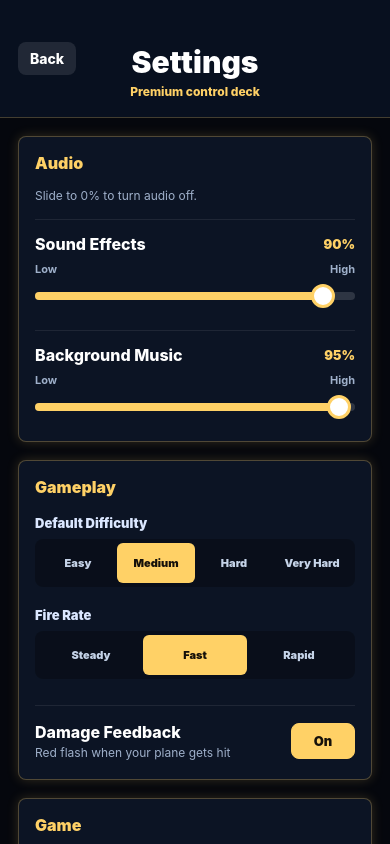
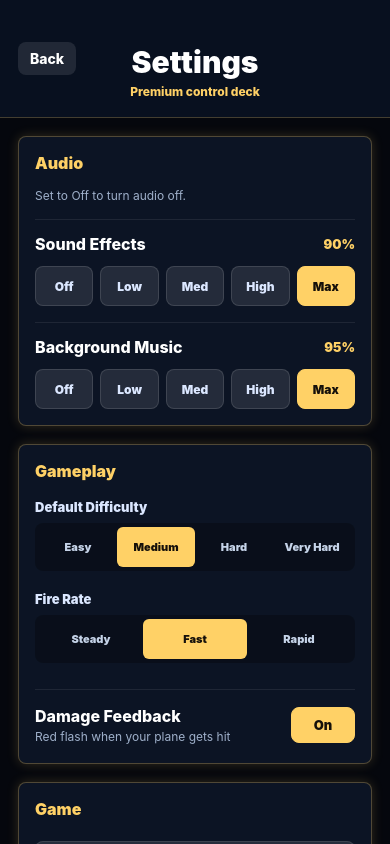
Before and after one commit to armanali13000/AirplaneShooter, a React Native app: screen /Settings in a window 390 px wide. Built offline with nearby package versions, Linux system fonts and the light colour scheme.

Commit message:
Fixed Settings audio control crash.

```diff
--- a/app.json
+++ b/app.json
@@ -2,7 +2,7 @@
   "expo": {
     "name": "Air Shooter",
     "slug": "air-shooter",
-    "version": "2.0.0",
+    "version": "2.0.2",
     "orientation": "portrait",
     "icon": "./assets/icon.png",
     "userInterfaceStyle": "light",
@@ -17,7 +17,7 @@
     },
     "android": {
       "package": "com.armanix.airshooter",
-      "versionCode": 2,
+      "versionCode": 4,
       "adaptiveIcon": {
         "foregroundImage": "./assets/adaptive-icon.png",
         "backgroundColor": "#ffffff"
--- a/package.json
+++ b/package.json
@@ -1,6 +1,6 @@
 {
   "name": "airplaneshooter",
-  "version": "2.0.0",
+  "version": "2.0.2",
   "main": "index.ts",
   "scripts": {
     "start": "expo start",
--- a/screens/SettingsScreen.tsx
+++ b/screens/SettingsScreen.tsx
@@ -1,8 +1,6 @@
-import React, { useEffect, useRef, useState } from 'react';
+import React, { useEffect, useState } from 'react';
 import {
   Alert,
-  LayoutChangeEvent,
-  PanResponder,
   Pressable,
   ScrollView,
   StyleSheet,
@@ -32,50 +30,29 @@ const normalizeVolume = (value: string | null, fallback: number) => {
   return Number.isFinite(parsed) ? Math.max(0, Math.min(parsed, 1)) : fallback;
 };
 
-function VolumeSlider({
+const volumeOptions = [
+  { label: 'Off', value: 0 },
+  { label: 'Low', value: 0.25 },
+  { label: 'Med', value: 0.5 },
+  { label: 'High', value: 0.75 },
+  { label: 'Max', value: 1 },
+];
+
+function VolumeLevelControl({
   label,
   value,
   onChange,
-  onComplete,
-  onSliding,
+  onSave,
 }: {
   label: string;
   value: number;
   onChange: (value: number) => void;
-  onComplete: (value: number) => void;
-  onSliding: (sliding: boolean) => void;
+  onSave: (value: number) => void;
 }) {
-  const trackWidthRef = useRef(1);
-  const latestValueRef = useRef(value);
-
-  const updateFromX = (x: number) => {
-    const nextValue = Math.max(0, Math.min(x / trackWidthRef.current, 1));
-    const rounded = Number(nextValue.toFixed(2));
-    latestValueRef.current = rounded;
-    onChange(rounded);
+  const saveValue = (nextValue: number) => {
+    onChange(nextValue);
+    onSave(nextValue);
   };
-
-  const panResponder = useRef(
-    PanResponder.create({
-      onStartShouldSetPanResponder: () => true,
-      onMoveShouldSetPanResponder: () => true,
-      onPanResponderGrant: (event) => {
-        onSliding(true);
-        updateFromX(event.nativeEvent.locationX);
-      },
-      onPanResponderMove: (event) => {
-        updateFromX(event.nativeEvent.locationX);
-      },
-      onPanResponderRelease: () => {
-        onSliding(false);
-        onComplete(latestValueRef.current);
-      },
-      onPanResponderTerminate: () => {
-        onSliding(false);
-        onComplete(latestValueRef.current);
-      },
-    })
-  ).current;
 
   return (
     <View style={styles.sliderBlock}>
@@ -83,20 +60,21 @@ function VolumeSlider({
         <Text style={styles.optionLabel}>{label}</Text>
         <Text style={styles.sliderValue}>{Math.round(value * 100)}%</Text>
       </View>
-      <View style={styles.sliderLabels}>
-        <Text style={styles.sliderHint}>Low</Text>
-        <Text style={styles.sliderHint}>High</Text>
-      </View>
-      <View
-        style={styles.sliderTrack}
-        onLayout={(event: LayoutChangeEvent) => {
-          trackWidthRef.current = event.nativeEvent.layout.width;
-        }}
-        {...panResponder.panHandlers}
-      >
-        <View style={styles.sliderRail} />
-        <View style={[styles.sliderFill, { width: `${value * 100}%` }]} />
-        <View style={[styles.sliderThumb, { left: `${value * 100}%` }]} />
+      <View style={styles.volumeOptions}>
+        {volumeOptions.map((option) => {
+          const active = Math.abs(value - option.value) < 0.13;
+          return (
+            <Pressable
+              key={option.label}
+              style={[styles.volumeOption, active && styles.volumeOptionActive]}
+              onPress={() => saveValue(option.value)}
+            >
+              <Text style={[styles.volumeOptionText, active && styles.volumeOptionTextActive]}>
+                {option.label}
+              </Text>
+            </Pressable>
+          );
+        })}
       </View>
     </View>
   );
@@ -108,7 +86,6 @@ export default function SettingsScreen({ navigation }: any) {
   const [showDamageFlash, setShowDamageFlash] = useState(true);
   const [musicVolume, setMusicVolume] = useState(0.95);
   const [soundVolume, setSoundVolume] = useState(0.9);
-  const [scrollEnabled, setScrollEnabled] = useState(true);
 
   useEffect(() => {
     const loadSettings = async () => {
@@ -184,27 +161,21 @@ export default function SettingsScreen({ navigation }: any) {
         <Text style={styles.subtitle}>Premium control deck</Text>
       </View>
 
-      <ScrollView
-        style={styles.content}
-        contentContainerStyle={styles.contentInner}
-        scrollEnabled={scrollEnabled}
-      >
+      <ScrollView style={styles.content} contentContainerStyle={styles.contentInner}>
         <View style={styles.section}>
           <Text style={styles.sectionTitle}>Audio</Text>
-          <Text style={styles.optionHint}>Slide to 0% to turn audio off.</Text>
-          <VolumeSlider
+          <Text style={styles.optionHint}>Set to Off to turn audio off.</Text>
+          <VolumeLevelControl
             label="Sound Effects"
             value={soundVolume}
             onChange={setSoundVolume}
-            onComplete={saveSoundVolume}
-            onSliding={(sliding) => setScrollEnabled(!sliding)}
+            onSave={saveSoundVolume}
           />
-          <VolumeSlider
+          <VolumeLevelControl
             label="Background Music"
             value={musicVolume}
             onChange={setMusicVolume}
-            onComplete={saveMusicVolume}
-            onSliding={(sliding) => setScrollEnabled(!sliding)}
+            onSave={saveMusicVolume}
           />
         </View>
 
@@ -267,7 +238,7 @@ export default function SettingsScreen({ navigation }: any) {
         </View>
 
         <View style={styles.infoPanel}>
-          <Text style={styles.infoText}>Version 2.0.0</Text>
+          <Text style={styles.infoText}>Version 2.0.2</Text>
           <Text style={styles.infoText}>Developed by Arman</Text>
         </View>
       </ScrollView>
@@ -381,46 +352,32 @@ const styles = StyleSheet.create({
     fontSize: 13,
     fontWeight: '900',
   },
-  sliderLabels: {
+  volumeOptions: {
     flexDirection: 'row',
-    justifyContent: 'space-between',
-    marginTop: 8,
+    gap: 7,
+    marginTop: 12,
   },
-  sliderHint: {
-    color: '#9fb0ca',
-    fontSize: 11,
-    fontWeight: '700',
+  volumeOption: {
+    flex: 1,
+    minHeight: 40,
+    alignItems: 'center',
+    justifyContent: 'center',
+    borderRadius: 8,
+    backgroundColor: 'rgba(255,255,255,0.1)',
+    borderWidth: 1,
+    borderColor: 'rgba(255,255,255,0.12)',
   },
-  sliderTrack: {
-    height: 36,
-    justifyContent: 'center',
-    marginTop: 2,
-    borderRadius: 12,
+  volumeOptionActive: {
+    backgroundColor: '#ffd166',
+    borderColor: '#ffd166',
   },
-  sliderRail: {
-    position: 'absolute',
-    left: 0,
-    right: 0,
-    height: 8,
-    borderRadius: 8,
-    backgroundColor: 'rgba(255,255,255,0.14)',
+  volumeOptionText: {
+    color: '#dbe7ff',
+    fontSize: 12,
+    fontWeight: '900',
   },
-  sliderFill: {
-    position: 'absolute',
-    left: 0,
-    height: 8,
-    borderRadius: 8,
-    backgroundColor: '#ffd166',
-  },
-  sliderThumb: {
-    position: 'absolute',
-    width: 24,
-    height: 24,
-    marginLeft: -12,
-    borderRadius: 12,
-    backgroundColor: '#ffffff',
-    borderWidth: 3,
-    borderColor: '#ffd166',
+  volumeOptionTextActive: {
+    color: '#15100a',
   },
   toggleButton: {
     minWidth: 64,
```
Also changed, not shown: screens/GameScreen.tsx (+75 -25 lines), 3 other files (tests, documents, lock files or other folders).
